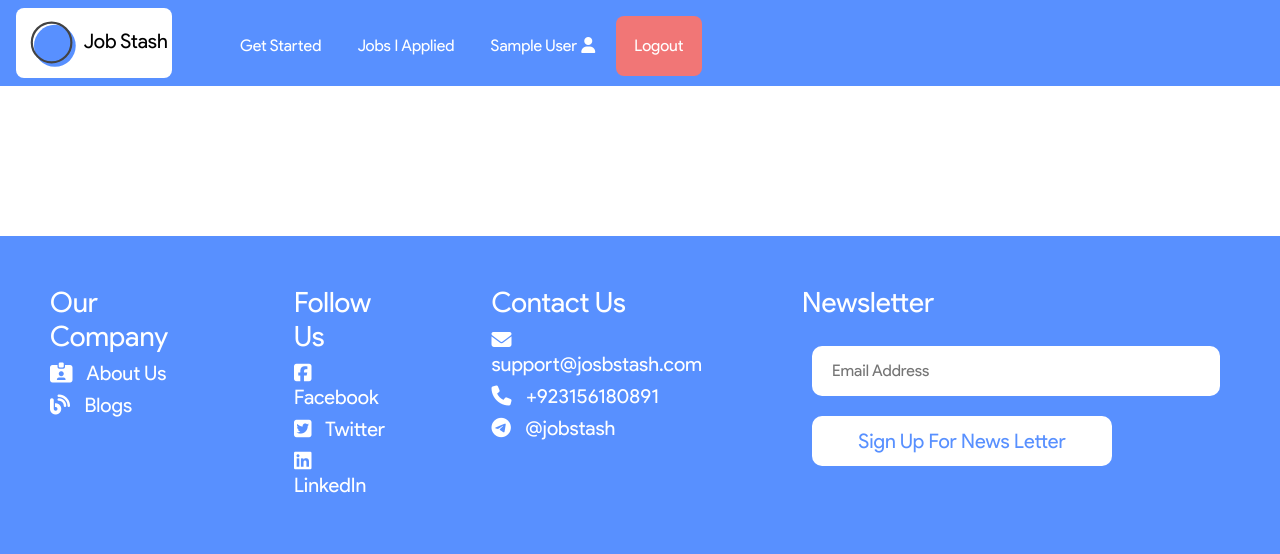
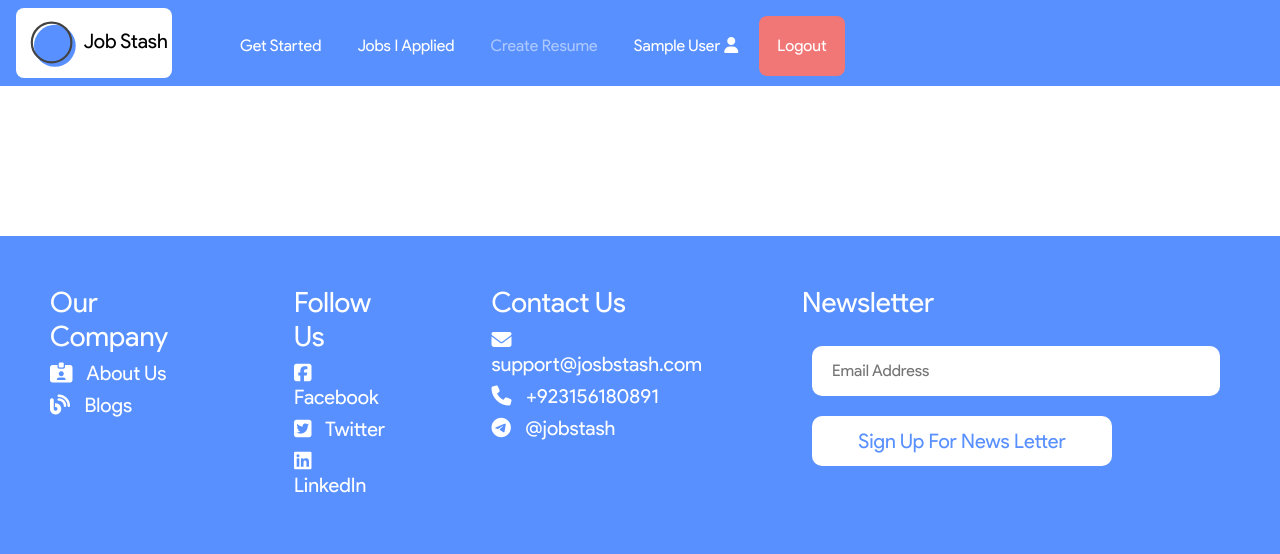
Before and after one commit to the-mgi/web-project, a PHP site: page /about-us/about-us.page.php in a window 1280 px wide. Shown: the top 554 px of the page. Run offline with PHP 8.4, Linux system fonts and the light colour scheme; the visitor is signed in with stand-in values (Sample User, id 1); data that the repository does not hold is empty; some libraries are stand-ins or nearby versions.

Commit message:
Resume Link added

```diff
--- a/src/nav-bar/nav-bar.php
+++ b/src/nav-bar/nav-bar.php
@@ -13,7 +13,8 @@ if (isset($_SESSION["personType"])) {
     if ($_SESSION['personType'] == 'job_seeker') {
         echo '
                             <li class="nav-item"><a id="getStarted" href="../seeker-search/seeker-search.page.php" class="nav-link">Get Started</a></li>
-                            <li class="nav-item"><a id="jobs" href="#" class="nav-link">Jobs I Applied</a></li>';
+                            <li class="nav-item"><a id="jobs" href="#" class="nav-link">Jobs I Applied</a></li>
+                            <li class="nav-item"><a id="resumeLink" href="../cv/cv.page.php" class="nav-link">Create Resume</a></li>';
     } else if ($_SESSION['personType'] == 'employer') {
         echo '<li class="nav-item"><a id="newJob" href="../create-job/create-job.page.php" class="nav-link">Create a
                         new Job</a></li>
```
